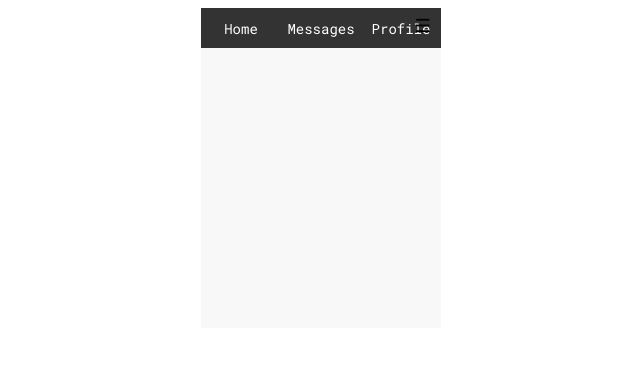
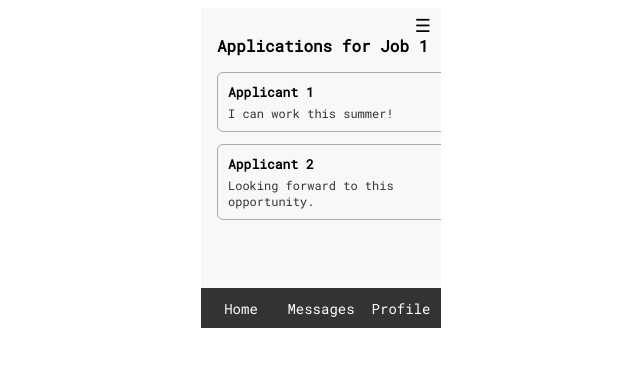
Before and after one commit to mch-cloudmosa-team4/mch-2025-cloudmosa, a Vue app in the folder frontend/: page /job/1/application in a window 1280 px wide. Shown: the top 366 px of the page, without its empty margins (319-959 px from the left). Built offline with nearby package versions, Linux system fonts and the light colour scheme; the HTML template or start-up script is replaced by a standard one.

Commit message:
Add JobApplication

```diff
--- a/frontend/src/router/index.ts
+++ b/frontend/src/router/index.ts
@@ -13,6 +13,7 @@ import ApplicationDetail from '@/views/ApplicationDetail.vue'
 import NotificationView from '../views/NotificationView.vue'
 import JobEdit from '@/views/JobEdit.vue'
 import JobCreate from '@/views/JobCreate.vue'
+import JobApplication from '@/views/JobApplication.vue'
 
 const routes = [
   { path: '/', redirect: '/login' },
@@ -30,6 +31,7 @@ const routes = [
   { path: '/notification', component: NotificationView },
   { path: '/job/:id/edit', component: JobEdit },
   { path: '/job/create', component: JobCreate },
+  { path: '/job/:id/application', component: JobApplication },
 ]
 
 const router = createRouter({
--- a/frontend/src/views/ApplicationDetail.vue
+++ b/frontend/src/views/ApplicationDetail.vue
@@ -10,7 +10,7 @@
     <p class="description"><strong>Created At:</strong> {{ application.created_at }}</p>
     <p class="description"><strong>Updated At:</strong> {{ application.updated_at }}</p>
 
-    <button class="back-btn" @click="$router.push('/application')">← Back</button>
+    <button class="back-btn" @click="goBack">← Back</button>
   </main>
 
   <main v-else>
@@ -20,9 +20,10 @@
 
 <script setup lang="ts">
 import { ref, onMounted } from 'vue'
-import { useRoute } from 'vue-router'
+import { useRoute, useRouter } from 'vue-router'
 
 const route = useRoute()
+const router = useRouter()
 const application = ref(null)
 
 onMounted(async () => {
@@ -30,6 +31,10 @@ onMounted(async () => {
   const data = await res.json()
   application.value = data.applications.find((a) => a.id === parseInt(route.params.id))
 })
+
+function goBack() {
+  router.back()
+}
 </script>
 
 <style scoped>
--- /dev/null
+++ b/frontend/src/views/JobApplication.vue
@@ -0,0 +1,85 @@
+<template>
+  <main class="job-application">
+    <h1 class="title">Applications for Job {{ route.params.id }}</h1>
+
+    <div v-if="applications.length > 0" class="applications-list">
+      <button
+        v-for="app in applications"
+        :key="app.id"
+        class="application-btn"
+        @click="goToApplication(app.id)"
+      >
+        <strong>Applicant {{ app.applicant_id }}</strong>
+        <p>{{ app.message }}</p>
+      </button>
+    </div>
+
+    <p v-else>No applications found.</p>
+  </main>
+</template>
+
+<script setup lang="ts">
+import { ref, onMounted } from 'vue'
+import { useRouter , useRoute } from 'vue-router'
+
+const route = useRoute()
+const router = useRouter()
+const applications = ref<any[]>([])
+
+onMounted(async () => {
+  const res = await fetch(import.meta.env.BASE_URL + 'applications.json')
+  const data = await res.json()
+  applications.value = data.applications
+})
+
+function goToApplication(id: number) {
+  router.push(`/application/${id}`)
+}
+</script>
+
+<style scoped>
+.job-application {
+  width: 280px;
+  margin: 0 auto;
+  display: flex;
+  flex-direction: column;
+  font-size: 12px;
+  padding: 16px;
+}
+
+.title {
+  font-size: 16px;
+  font-weight: bold;
+  margin-bottom: 16px;
+}
+
+.applications-list {
+  display: flex;
+  flex-direction: column;
+  gap: 12px;
+}
+
+.application-btn {
+  display: flex;
+  flex-direction: column;
+  align-items: flex-start;
+  gap: 4px;
+  padding: 10px;
+  border: 1px solid #aaa;
+  border-radius: 6px;
+  background: #f8f8f8;
+  cursor: pointer;
+  text-align: left;
+}
+.application-btn:hover {
+  background: #e4e4e4;
+}
+.application-btn strong {
+  font-size: 13px;
+}
+.application-btn p {
+  margin: 0;
+  font-size: 12px;
+  color: #333;
+}
+</style>
--- a/frontend/src/views/JobDetail.vue
+++ b/frontend/src/views/JobDetail.vue
@@ -57,7 +57,7 @@ function goToEdit() {
 }
 
 function goToApplications() {
-  router.push(`/job/${job.value.id}/applications`)
+  router.push(`/job/${job.value.id}/application`)
 }
 </script>
 
```
